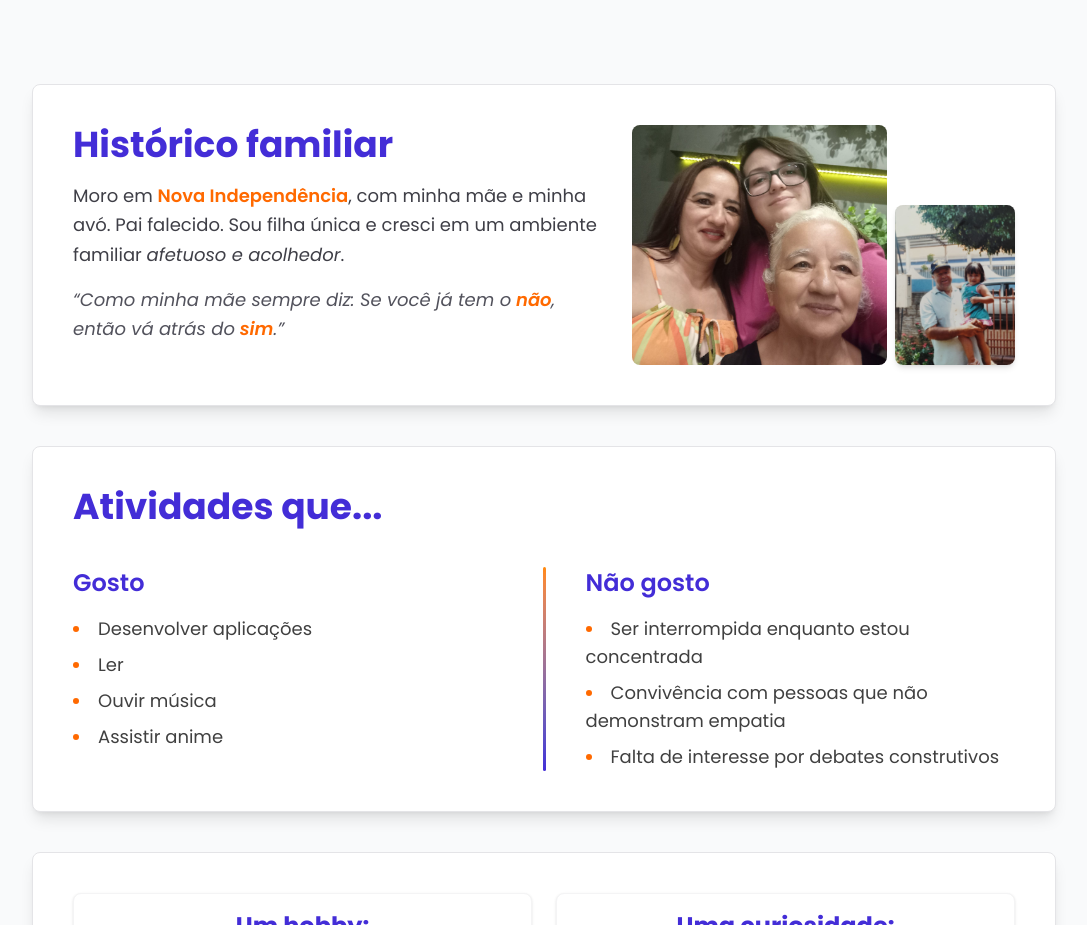
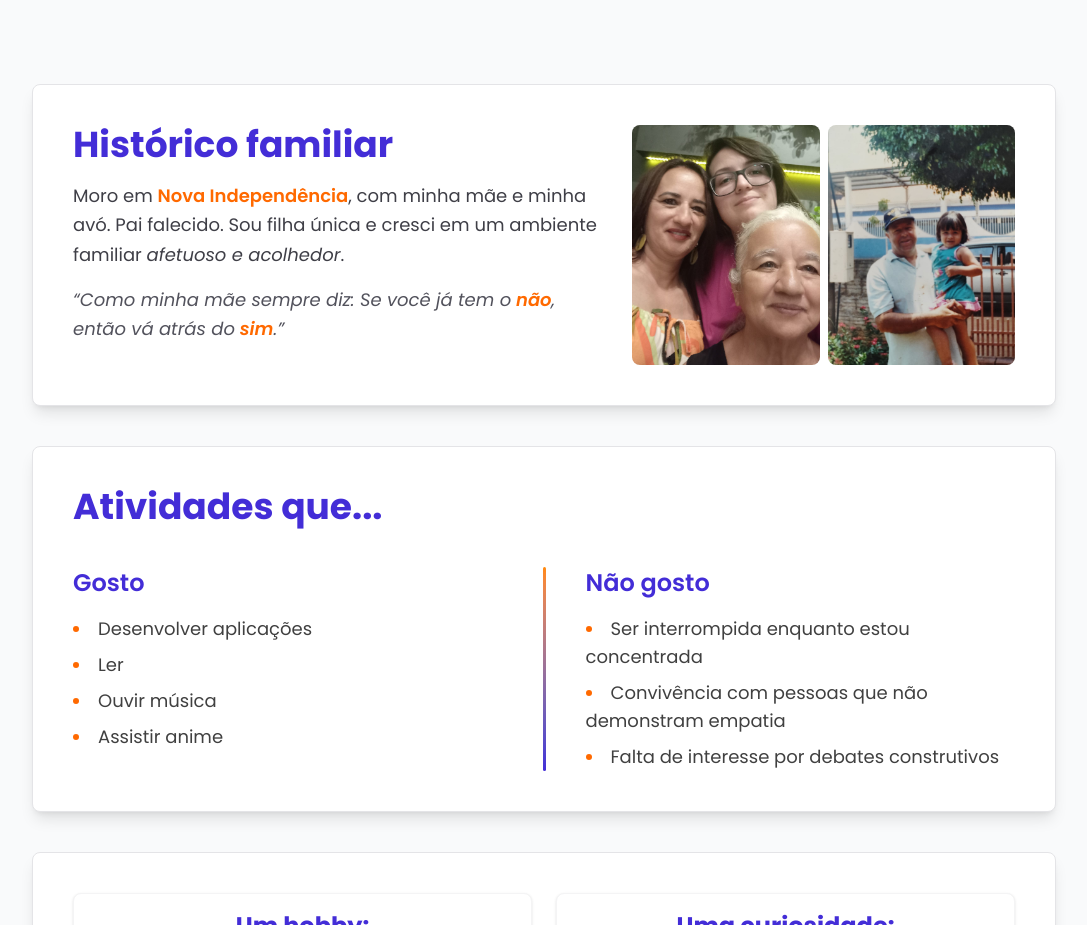
Before and after one commit to CarlaRochaBovi/portfolio, a React (Vite) app: page / in a window 1280 px wide. Shown: the part 840-1765 px from the top of the page, without its empty margins (96-1183 px from the left). Built offline with nearby package versions, Linux system fonts and the light colour scheme.

Commit message:
images update

```diff
--- a/src/pages/components/family-card.jsx
+++ b/src/pages/components/family-card.jsx
@@ -18,7 +18,7 @@ export default function FamilyCard() {
          </div>
          <div className="w-full h-full gap-2 flex justify-end items-end max-lg:justify-between max-lg:items-start">
             <img src={family} alt="Foto da minha família" className="max-w-100 h-60 object-cover object-[50%_25%]  w-full min-w-40 rounded-lg" />
-            <img src={dadAndMe} alt="Foto com meu pai" className="min-w-20 min-h-20 max-w-auto max-h-60 object-cover object-[50%_25%] rounded-lg shadow-md" />
+            <img src={dadAndMe} alt="Foto com meu pai" className="max-w-100 h-60 object-cover object-[50%_25%]  w-full min-w-40 rounded-lg" />
          </div>
 
       </div>
```
